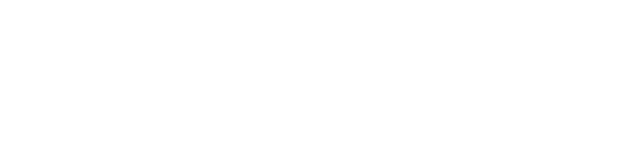
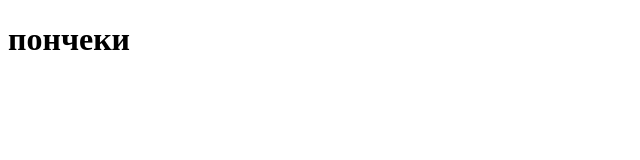
Before and after one commit to Deleted00s/-, a plain HTML site: page index.html in a window 1280 px wide. Shown: the whole page, without its empty margins (0-640 px from the left). Drawn offline with Linux system fonts and the light colour scheme.

Commit message:
Update index.html

```diff
--- a/index.html
+++ b/index.html
@@ -1,2 +1,3 @@
 <!DOCTYPE html>
+  <h1> пончеки</h1>
 </html>
```
